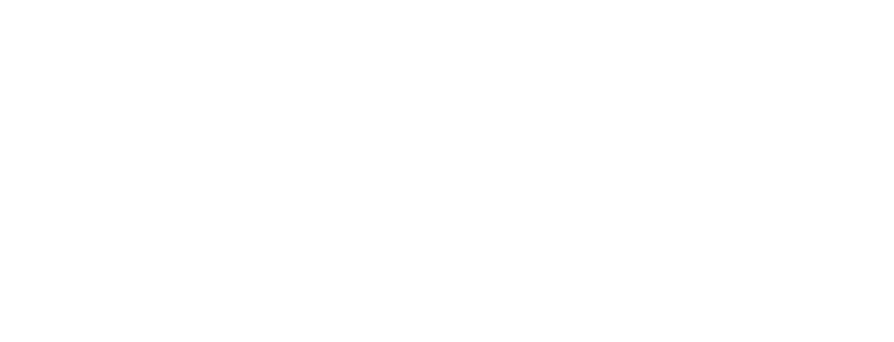
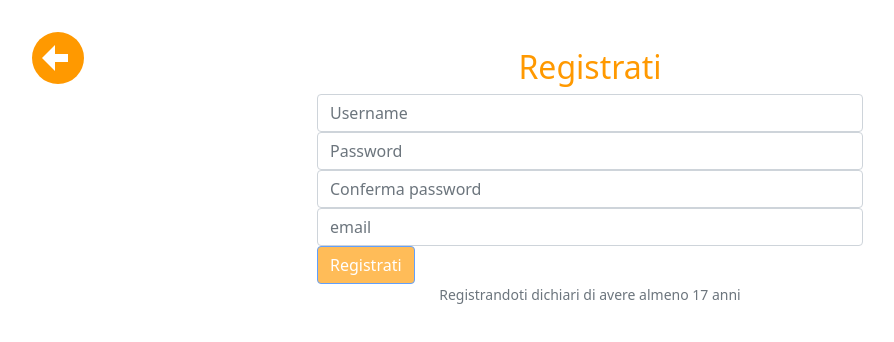
Before and after one commit to rezkmohamed/angular-fakeazon, an Angular app: page /register in a window 1280 px wide. Before the commit this address led to /. Shown: the top 342 px of the page, without its empty margins (50-944 px from the left). Built offline with nearby package versions, Linux system fonts and the light colour scheme.

Commit message:
added register form

```diff
--- a/src/app/app-routing.module.ts
+++ b/src/app/app-routing.module.ts
@@ -7,6 +7,11 @@
         path: '',
         loadChildren: () =>
             import('./main/main.module').then((m) => m.MainModule)
+    },
+    {
+        path: 'auth',
+        loadChildren: () =>
+            import('./auth/auth.module').then((m) => m.AuthModule)
     }
 ];
 
--- a/src/app/app.module.ts
+++ b/src/app/app.module.ts
@@ -13,6 +13,7 @@
 import { FontAwesomeModule } from '@fortawesome/angular-fontawesome';
 // import { GalleryItemComponent } from './main/components/gallery/gallery-item/gallery-item.component';
 import { MainModule } from './main/main.module';
+import { AuthModule } from './auth/auth.module';
 
 @NgModule({
   declarations: [
@@ -28,7 +29,8 @@
     HttpClientModule,
     FontAwesomeModule,
     FormsModule,
-    MainModule
+    MainModule,
+    AuthModule
   ],
   providers: [],
   bootstrap: [AppComponent]
--- a/src/app/auth/auth.component.html
+++ b/src/app/auth/auth.component.html
@@ -0,0 +1 @@
+<router-outlet></router-outlet>
--- a/src/app/auth/auth.module.ts
+++ b/src/app/auth/auth.module.ts
@@ -3,17 +3,19 @@
 import { FormsModule } from "@angular/forms";
 import { RouterModule } from "@angular/router";
 import { AuthComponent } from "./auth.component";
+import { RegisterComponent } from "./register/register.component";
 
 @NgModule({
     declarations: [
-        AuthComponent
+        AuthComponent,
+        RegisterComponent
     ],
     imports: [
         CommonModule,
         FormsModule,
         RouterModule.forChild([
             { path: '', component: AuthComponent, children: [
-
+                { path: 'register', component: RegisterComponent},
             ]}
         ])
     ]
--- a/src/app/auth/register/register.component.html
+++ b/src/app/auth/register/register.component.html
@@ -0,0 +1,117 @@
+<div class="container alert-container" *ngIf="emailExists && signupRequest">
+    <div class="row">
+        <div class="alert alert-danger" role="alert">
+            Email associata ad un profilo già esistente. Provare con un'altra
+        </div>
+    </div>
+</div>
+<div class="container alert-container" *ngIf="!emailExists && signupRequest">
+    <div class="row">
+        <div class="alert alert-success" role="alert">
+            Profilo registrato con successo. Procedere con login.
+        </div>
+    </div>
+</div>
+<div class="container alert-container" *ngIf="errorPsw">
+    <div class="row">
+        <div class="alert alert-danger" role="alert">
+            Le due password devono coincidere.
+        </div>
+    </div>
+</div>
+
+<div class="container registrazione">
+    <div class="row">
+        <div class="col-3">
+            <div class="col-3">
+                <div class="bk-btn" ><div class="bk-btn-triangle"></div><div class="bk-btn-bar"></div></div>
+            </div>
+        </div>
+        <div class="col-6">
+            <div class="login-form" style="padding-top: 1em;">
+                <form (ngSubmit)="onSubmit()" #f="ngForm">
+                    <h2 class="text-center" style="color: #FF9900;">Registrati</h2>
+                    <div class="form-group">
+                        <div class="input-group">
+                            <!-- <div class="input-group-prepend">
+                                <span class="input-group-text">
+                                    <span class="fa fa-user"></span>
+                                </span>
+                            </div> -->
+                            <input
+                                    type="text"
+                                    class="form-control"
+                                    name="username"
+                                    placeholder="Username"
+                                    ngModel
+                                    required>
+                        </div>
+                    </div>
+                    <div class="form-group">
+                        <div class="input-group">
+                            <!-- <div class="input-group-prepend">
+                                <span class="input-group-text">
+                                    <i class="fa fa-lock"></i>
+                                </span>
+                            </div> -->
+                            <input
+                                    type="password"
+                                    class="form-control"
+                                    name="password"
+                                    placeholder="Password"
+                                    ngModel
+                                    minlength="4"
+                                    required>
+                        </div>
+                    </div>
+
+                    <div class="form-group">
+                        <div class="input-group">
+                            <!-- <div class="input-group-prepend">
+                                <span class="input-group-text">
+                                    <i class="fa fa-lock"></i>
+                                </span>
+                            </div> -->
+                            <input
+                                    type="password"
+                                    class="form-control"
+                                    name="confermapassword"
+                                    placeholder="Conferma password"
+                                    ngModel
+                                    minlength="4"
+                                    required>
+                        </div>
+                    </div>
+
+                    <div class="form-group">
+                        <div class="input-group">
+                            <!-- <div class="input-group-prepend">
+                                <span class="input-group-text">
+                                    <i class="fa fa-lock"></i>
+                                </span>
+                            </div> -->
+                            <input
+                                    type="email"
+                                    class="form-control"
+                                    name="email"
+                                    placeholder="email"
+                                    ngModel
+                                    required
+                                    email>
+                        </div>
+                    </div>
+
+                    <div class="form-group">
+                        <button
+                                    type="submit"
+                                    class="btn btn-primary login-btn btn-block"
+                                    style="background-color: #FF9900;"
+                                    [disabled]="!f.valid">Registrati</button>
+                    </div>
+                </form>
+                <p class="text-center text-muted small">Registrandoti dichiari di avere almeno 17 anni</p>
+            </div>
+        </div>
+        <div class="col-3"></div>
+    </div>
+</div>
--- /dev/null
+++ b/src/app/auth/register/register.component.scss
@@ -0,0 +1,42 @@
+.alert-container{
+  padding-top: 3em;
+}
+
+.alert-danger{
+  margin:auto;
+}
+
+.alert-success{
+margin:auto;
+}
+
+.row{
+  padding-top: 2em;
+}
+
+$bkBtnSize: 52px;
+.bk-btn {
+  cursor: pointer;
+  height: $bkBtnSize;
+  width: $bkBtnSize;
+  background-color: #FF9900;
+  border-radius: 50%;
+  .bk-btn-triangle {
+    position: relative;
+    top: $bkBtnSize*0.25;
+    left: $bkBtnSize*0.2;
+    width: 0;
+    height: 0;
+    border-top: $bkBtnSize*0.25 solid transparent;
+    border-bottom: $bkBtnSize*0.25 solid transparent;
+    border-right: $bkBtnSize*0.25 solid white;
+  }
+  .bk-btn-bar {
+    position: relative;
+    background-color: white;
+    height: $bkBtnSize*0.15;
+    width: $bkBtnSize*0.25;
+    top: $bkBtnSize*-0.07;
+    left: $bkBtnSize*0.44;
+  }
+}
--- a/src/app/auth/register/register.component.ts
+++ b/src/app/auth/register/register.component.ts
@@ -1,12 +1,23 @@
-import { Component } from "@angular/core";
+import { Component, ViewChild } from "@angular/core";
+import { NgForm } from "@angular/forms";
 
 @Component({
     selector: 'register-component',
     templateUrl: './register.component.html',
-    styleUrls: ['./register.component.css']
+    styleUrls: ['./register.component.scss']
 })
 export class RegisterComponent {
+    @ViewChild('f') registraForm!: NgForm;
+    emailExists: boolean = false;
+    signupRequest: boolean = false;
+    errorPsw: boolean = false;
+    BAD_REQUEST: number = 400;
+
     constructor(){}
 
     ngOnInit(){}
+
+    onSubmit(){
+
+    }
 }
```
Also changed, not shown: src/app/auth/register/register.component.css (deleted).
